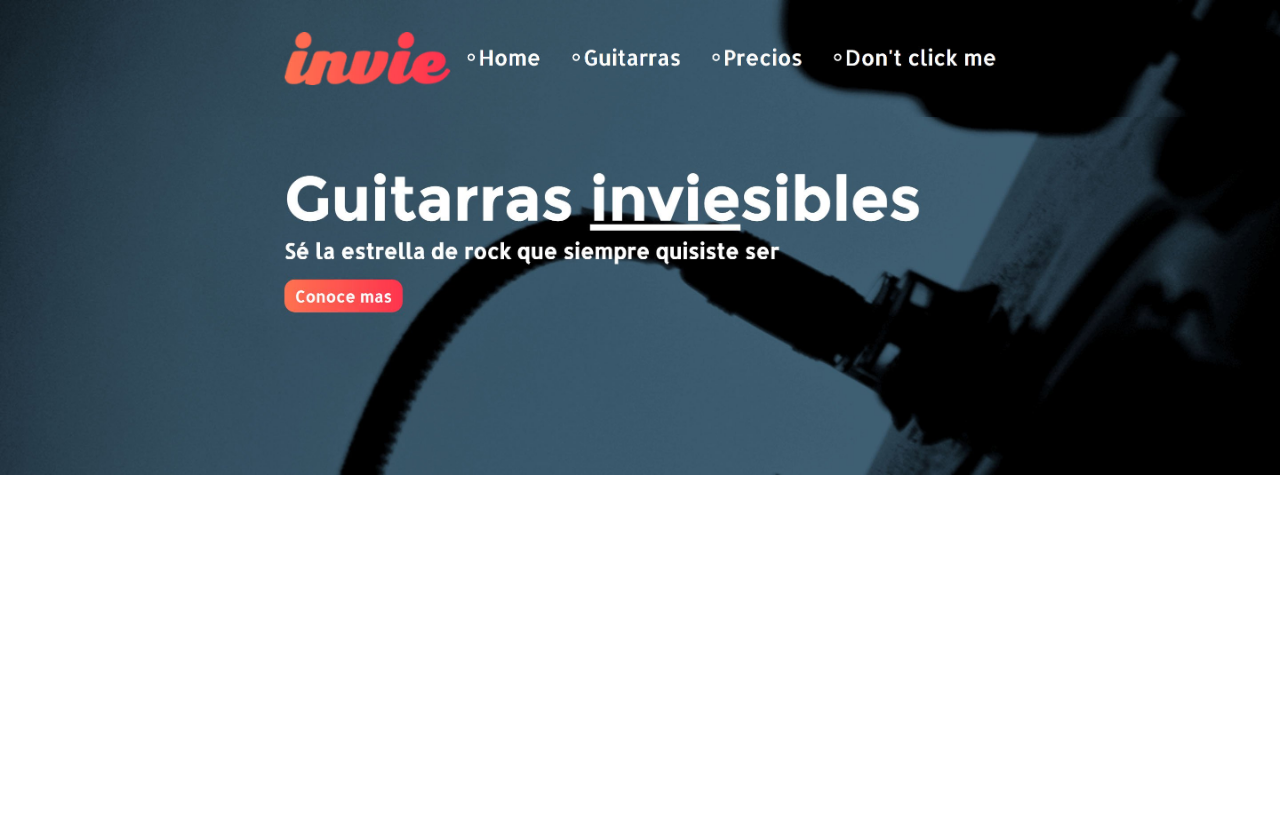
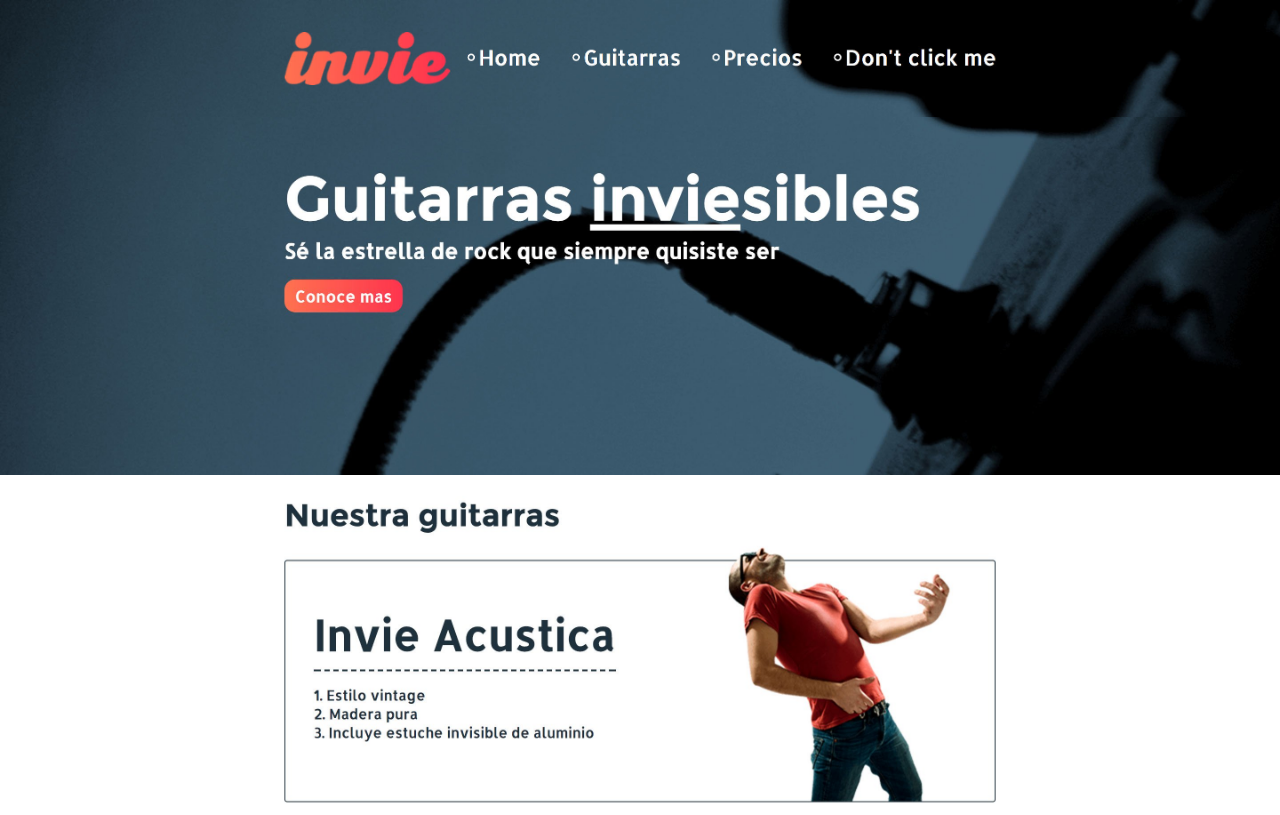
Before and after one commit to edwSanchez98/invie-github, a plain HTML site: page index.html in a window 1280 px wide. Drawn offline with Linux system fonts and the light colour scheme.

Commit message:
agregando acustica

```diff
--- a/index.html
+++ b/index.html
@@ -16,5 +16,6 @@
 <body>
 	<img src="imagenes/header.jpg">
 	<img src="imagenes/hero.jpg">
+	<img src="imagenes/acustica.jpg">
 </body>
 </html>
```
